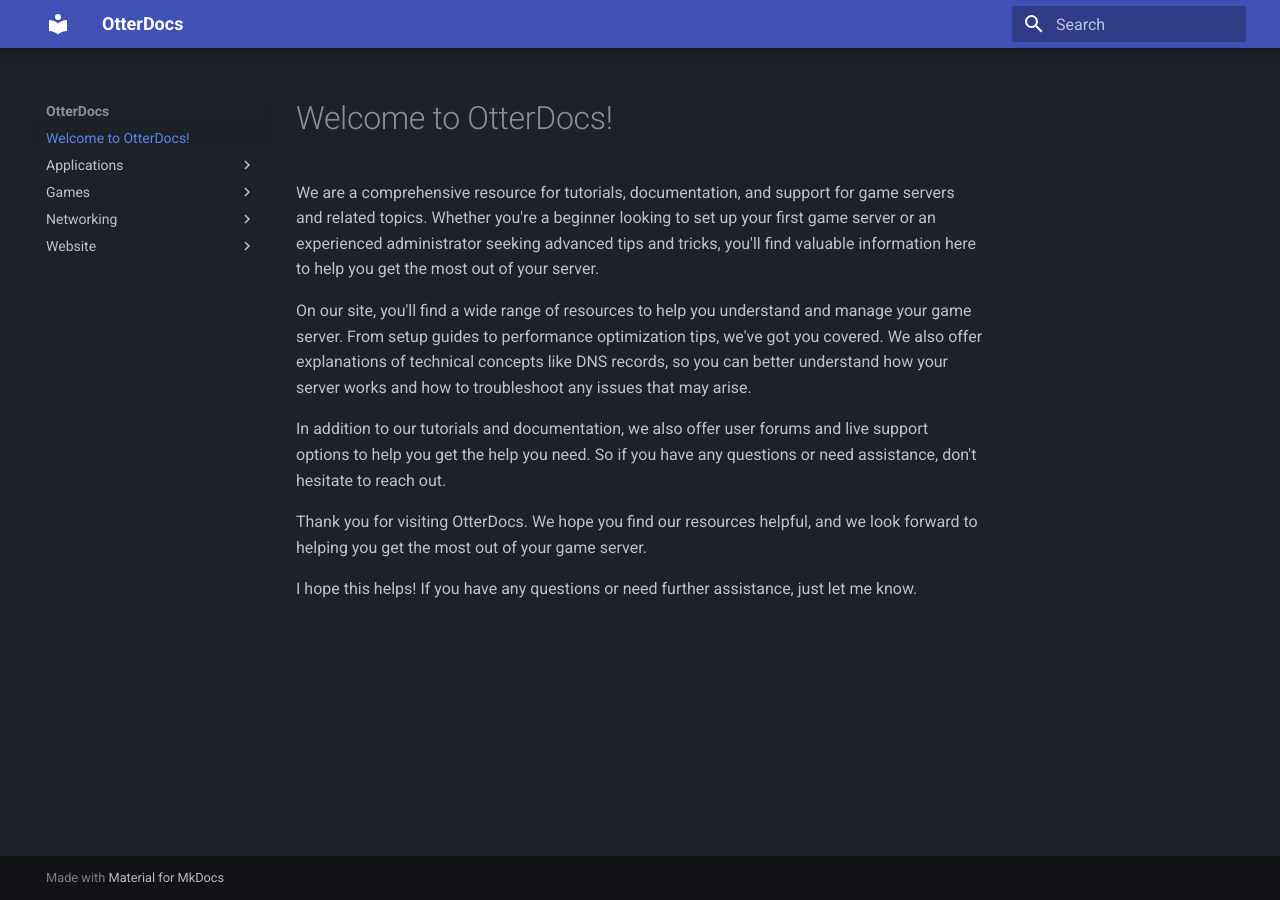
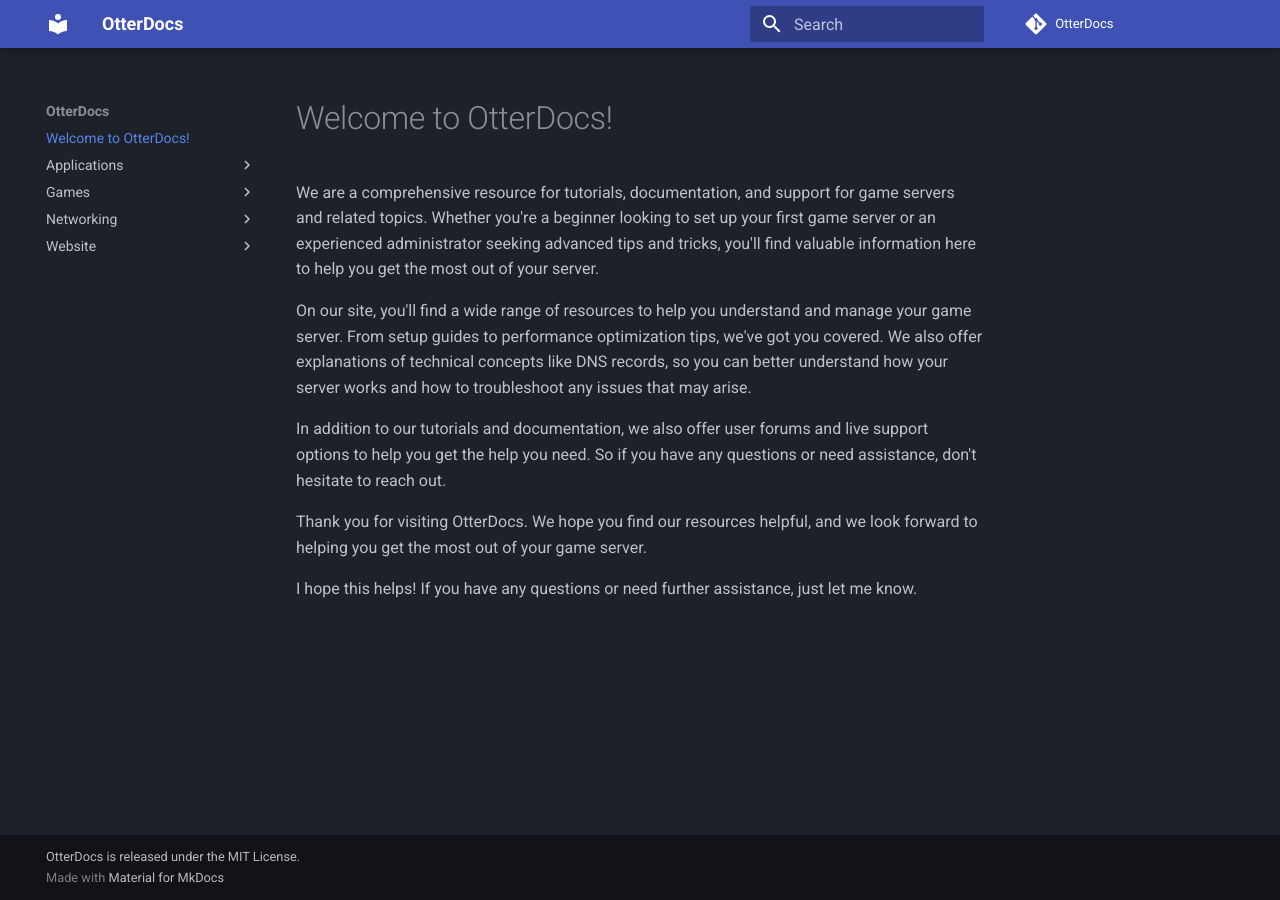
Before and after one commit to DeeKahy/OtterDocs, an MkDocs documentation site: the page built from docs/index.md, in a window 1280 px wide. Built offline with MkDocs 1.6.1 and Material for MkDocs 9.7.7, drawn with Linux system fonts in a browser that asks for light colours; comment, search, counter and statistics services are not loaded.

Commit message:
metadata attempt

```diff
--- a/mkdocs.yml
+++ b/mkdocs.yml
@@ -2,6 +2,12 @@ site_name: OtterDocs
 site_url: "https://docs.otterhosting.net"
 site_description: Welcome to our website! We offer a wide range of resources for gamers, developers, and hosting enthusiasts. Our tutorials cover a variety of games and provide step-by-step instructions for mastering them. We also have extensive information on website and game hosting, including tips and tricks for setting up and maintaining your own hosting services. In addition, we have compiled a list of useful links for anything related to development and hosting. Whether you are a seasoned pro or just getting started, our website has something for everyone.
 
+repo_url: https://github.com/DeeKahy/OtterDocs/
+repo_name: OtterDocs
+
+site_author: DeeKahy
+
+copyright: OtterDocs is released under the MIT License.
 
 theme:
   name: material
```
